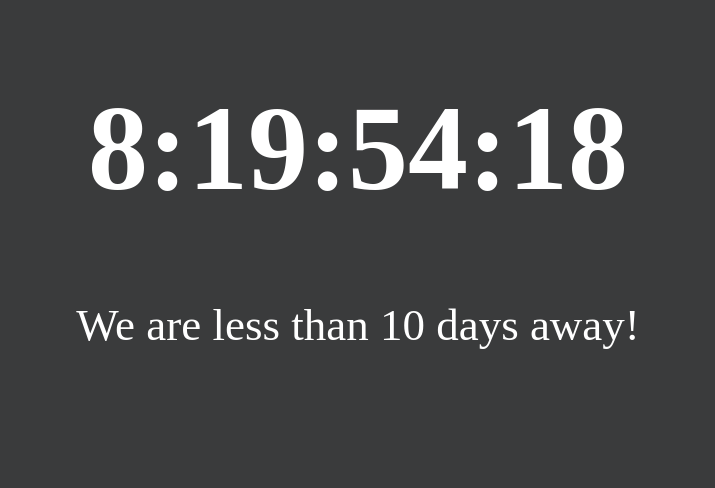
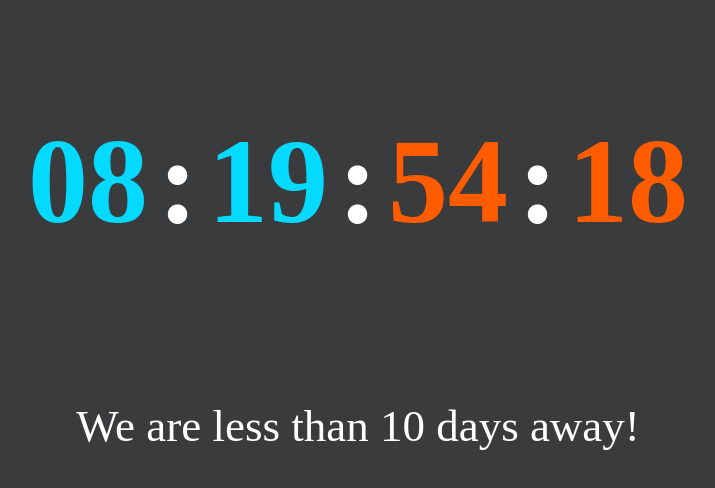
Before and after one commit to Weaky322/ns2countdown, a plain HTML site: page index.html in a window 1280 px wide. Shown: the whole page, without its empty margins (282-997 px from the left). Drawn offline with Linux system fonts and the light colour scheme.

Commit message:
Add files via upload

```diff
--- a/index.html
+++ b/index.html
@@ -6,9 +6,29 @@
         <link rel="stylesheet" href="style.css">
     </head>
     <body>
-        <div class="big_clock">
-            <h1 id="clock"></h1>
-        </div>
+        <header id="clock">
+            <div>
+                <h2 id="day_counter"></h2>
+            </div>
+            <div>
+                <h2>:</h2>
+            </div>
+            <div>
+                <h2 id="hour_counter"></h2>
+            </div>
+            <div>
+                <h2>:</h2>
+            </div>
+            <div>
+                <h2 id="minute_counter"></h2>
+            </div>
+            <div>
+                <h2>:</h2>
+            </div>
+            <div>
+                <h2 id="second_counter"></h2>
+            </div>
+        </header>
 
         <p id="hype"></p>
     </body>
--- a/script.js
+++ b/script.js
@@ -1,3 +1,10 @@
+const day_counter = document.getElementById("day_counter");
+const hour_counter = document.getElementById("hour_counter");
+const minute_counter = document.getElementById("minute_counter");
+const second_counter = document.getElementById("second_counter");
+
+const hype = document.getElementById("hype");
+
 const switch2Date = new Date("June 5, 2025 00:00:00").getTime();
 
 var x = setInterval(function() {
@@ -9,14 +16,45 @@ var x = setInterval(function() {
     var minutes = Math.floor(distance % (1000 * 60 * 60) / (1000 * 60));
     var seconds = Math.floor(distance % (1000 * 60) / 1000);
 
-    document.getElementById("clock").innerHTML = days + ":" + hours + ":" + minutes + ":" + seconds;
+    day_counter.innerHTML = "0" + days;
+
+    if (hours < 10) {
+        hour_counter.innerHTML = "0" + hours;
+    }
+    else {
+        hour_counter.innerHTML = hours;
+    }
+
+    if (minutes <10) {
+        minute_counter.innerHTML = "0" + minutes;
+    }
+    else {
+        minute_counter.innerHTML = minutes;
+    }
+
+    if (seconds < 10) {
+        second_counter.innerHTML = "0" + seconds;
+    }
+    else {
+        second_counter.innerHTML = seconds;
+    }
+
 
     if (days < 10) {
-        document.getElementById("hype").innerHTML = "We are less than 10 days away!"
+        hype.innerHTML = "We are less than 10 days away!";
     }
-
-    if (distance < 0) {
+    else if (days < 5) {
+        hype.innerHTML = "We are less than 5 days away!";
+    }
+    else if (days < 3) {
+        hype.innerHTML = "We are less than 3 days away!!";
+    }
+    else if (days < 1) {
+        hype.innerHTML = "We are less than 24 hours away!!";
+    }
+    else if (distance < 0) {
         clearInterval(x);
-        document.getElementById("clock").innerHTML = "SWITCH 2 IS HERE!!"
+        hype.innerHTML = "SWITCH 2 IS HERE!!";
+        document.getElementById("clock").remove();
     }
 }, 1000);
--- a/style.css
+++ b/style.css
@@ -2,10 +2,33 @@ body {
     background-color: #3a3b3c;
 }
 
-.big_clock {
-    text-align: center;
-    font-size: 60px;
+#clock {
+    display:table;
+    margin:auto;
+
+    font-size: 80px;
     color: white;
+}
+
+#clock div {
+    display:table-cell;
+    padding: 5px;
+}
+
+#day_counter {
+    color: #04D9FF;
+}
+
+#hour_counter {
+    color: #04D9FF
+}
+
+#minute_counter {
+    color: #FF5C00;
+}
+
+#second_counter {
+    color: #FF5C00;
 }
 
 p {
```
